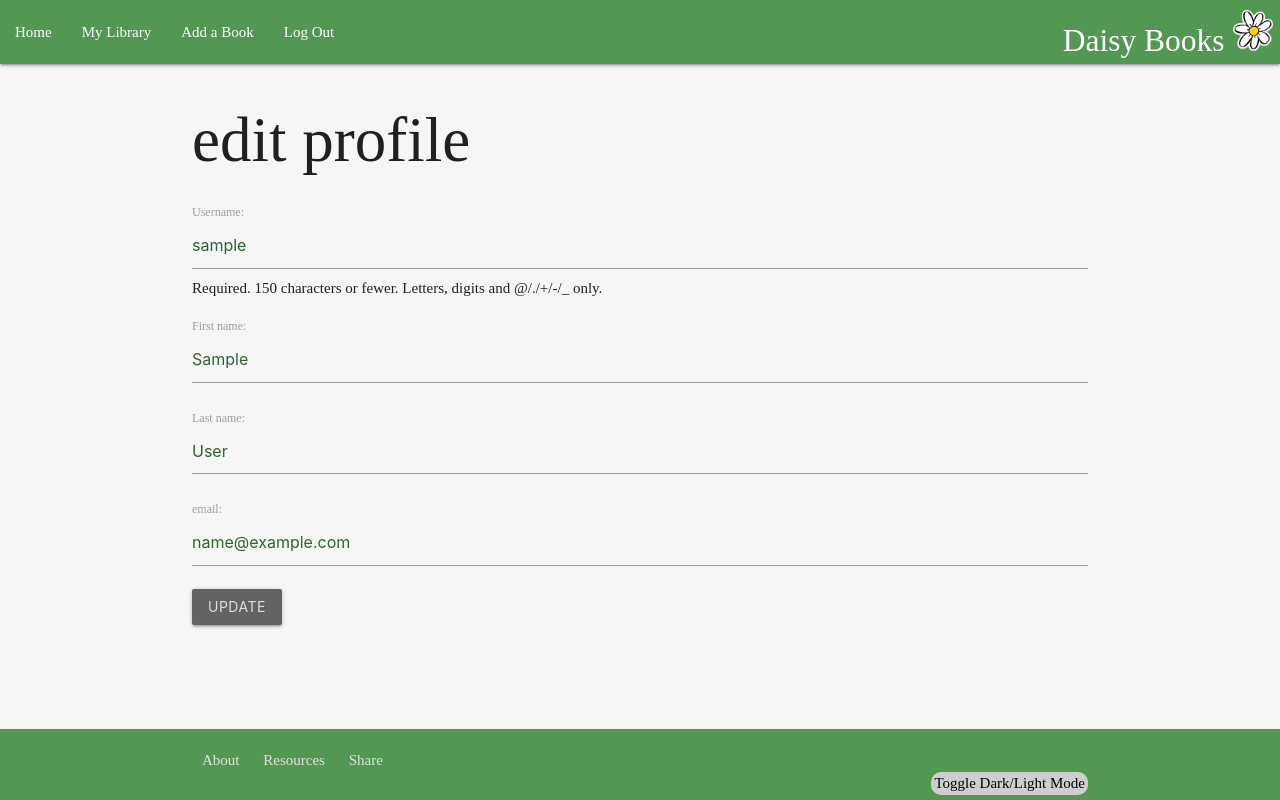
After one commit to Moberg242/bookdaisy, a Django app: page /profile/edit/ in a window 1280 px wide. The commit adds this page. Run offline with Django 4.2, Linux system fonts and the light colour scheme; the visitor is signed in with stand-in values (Sample User, id 1); data comes from the database, SQL or seed files in the repository; some web fonts are replaced.

Commit message:
able to follow and unfollow other users

```diff
--- a/bookdaisy/bookdaisy/settings.py
+++ b/bookdaisy/bookdaisy/settings.py
@@ -41,11 +41,11 @@ ALLOWED_HOSTS = []
 # Application definition
 
 INSTALLED_APPS = [
+    'django.contrib.auth',
     'books',
     'materializecssform',
     'colorfield',
     'django.contrib.admin',
-    'django.contrib.auth',
     'django.contrib.contenttypes',
     'django.contrib.sessions',
     'django.contrib.messages',
@@ -138,7 +138,7 @@ USE_TZ = True
 STATIC_URL = 'static/'
 
 # Add this variable to specify where successful logins should redirect to
-LOGIN_REDIRECT_URL = '/bookshelf/'
+LOGIN_REDIRECT_URL = '/library/1/title'
 
 # Add this variable to specify where logging out redirects to
 LOGOUT_REDIRECT_URL = '/about/'
--- a/bookdaisy/books/forms.py
+++ b/bookdaisy/books/forms.py
@@ -1,11 +1,13 @@
 from typing import Any, Mapping
 from django.core.files.base import File
 from django.db.models.base import Model
+from django.contrib.auth.forms import UserChangeForm
 from django.forms import ModelForm
 from django import forms
 from colorfield.widgets import ColorWidget
 from django.forms.utils import ErrorList
 from django.forms import ModelChoiceField
+from django.contrib.auth.models import User
 from .models import Book, Profile
 
 class BookForm(ModelForm):
@@ -33,3 +35,20 @@ class ShelfColor(ModelForm):
         widgets = {
             'color':ColorWidget,
         }
+
+class ProfileForm(ModelForm):
+    email = forms.EmailField(label='email', widget=forms.TextInput())
+    password = None
+
+    class Meta:
+        model = User
+        fields = ('username', 'first_name', 'last_name', 'email')
+
+    def __init__(self, *args, **kwargs):
+        user = kwargs.pop('instance', None)
+        super().__init__(*args, **kwargs)
+        if user:
+            self.fields['username'].initial = user.username
+            self.fields['first_name'].initial = user.first_name
+            self.fields['last_name'].initial = user.last_name
+            self.fields['email'].initial = user.email
--- a/bookdaisy/books/models.py
+++ b/bookdaisy/books/models.py
@@ -2,10 +2,7 @@ from django.db import models
 from django.contrib.auth.models import User
 from colorfield.fields import ColorField
 from django.urls import reverse
-
 from django.db.models.signals import post_save
-
-
 
 
 # Create your models here.
@@ -51,10 +48,10 @@ class Profile(models.Model):
     user = models.OneToOneField(User, on_delete=models.CASCADE)
     darkTheme = models.BooleanField(default=False)
     color = ColorField(default='000000')
-    # friends = models.ManyToManyField("self",
-    #     related_name="followed_by",
-    #     symmetrical=True,
-    #     blank=True)
+    follows = models.ManyToManyField("self",
+        related_name="followed_by",
+        symmetrical=False,
+        blank=True)
     # https://www.youtube.com/watch?v=KNvSWubOaQY&list=PLCC34OHNcOtoQCR6K4RgBWNi3-7yGgg7b&index=3
 
     def __str__(self):
--- a/bookdaisy/books/templates/base.html
+++ b/bookdaisy/books/templates/base.html
@@ -26,8 +26,7 @@
             <ul id="nav-mobile" class="left hide-on-med-and-down">
                 <!-- <li><a href="{% url 'about' %}">About</a></li> -->
                 {% if user.is_authenticated %}
-                <li><a href="{% url 'home' %}">Bookshelf</a></li>
-                <li><a href="{% url 'edit_bookshelf' %}">Edit Shelf</a></li>
+                <li><a href="{% url 'home' user.id %}">Home</a></li>
                 <li><a href="{% url 'index' '1' 'title' %}">My Library</a></li>
                 <li><a href="{% url 'add_book' %}">Add a Book</a></li>
                 <li><a href="{% url 'logout' %}">Log Out</a></li>
@@ -36,17 +35,21 @@
                 <li><a href="{% url 'signup' %}">Sign Up</a></li>
             </ul>
             {% endif %}
-            <a href="{% url 'home' %}" class="brand-logo right">Daisy Books <img id="headerimg"
+            <a href="#" class="brand-logo right">Daisy Books <img id="headerimg"
                     src="{% static 'daisy.webp' %}" alt=""></a>
         </div>
     </nav>
 
     <ul class="sidenav" id="mobile-demo">
-        <li><a href="{% url 'home' %}">Bookshelf</a></li>
-        <li><a href="{% url 'edit_bookshelf' %}">Edit Shelf</a></li>
+        {% if user.is_authenticated %}
+        <li><a href="{% url 'home' user.id %}">Bookshelf</a></li>
         <li><a href="{% url 'index' '1' 'title' %}">My Library</a></li>
         <li><a href="{% url 'add_book' %}">Add a Book</a></li>
         <li><a href="{% url 'logout' %}">Log Out</a></li>
+        {% else %}
+        <li><a href="{% url 'login' %}"></a>Log In</li>
+        <li><a href="{% url 'signup' %}"></a>Sign Up</li>
+        {% endif %}
     </ul>
 
     <main class="container">
--- a/bookdaisy/books/templates/books/bookshelf/edit_bookshelf.html
+++ b/bookdaisy/books/templates/books/bookshelf/edit_bookshelf.html
@@ -71,6 +71,10 @@
                 <button type="submit" class="right">change bookshelf color</button>
             </form>
 
+        </div>
+        <br>
+        <div>
+            <a href="{% url 'home' user.id %}">back to bookshelf</a>
         </div>
         <div id="modal1" class="modal">
             <div class="modal-content">
--- /dev/null
+++ b/bookdaisy/books/templates/users/edit_profile.html
@@ -0,0 +1,13 @@
+{% extends 'base.html' %} {% block content %}
+
+<h1>edit profile</h1>
+
+
+<form action="{% url 'edit_profile' %}" method="POST">
+    {% csrf_token %}
+    {{ form.as_p }}
+    <input type="submit" class="btn form-btn" value="update">
+    <input type="hidden" name="next" value="{{next}}">
+</form>
+
+{% endblock %}
--- a/bookdaisy/books/urls.py
+++ b/bookdaisy/books/urls.py
@@ -5,7 +5,8 @@ from django.conf import settings
 
 urlpatterns = [
     path('about/', views.about, name='about'),
-    path('bookshelf/', views.home, name='home'),
+    path('profile/edit/', views.edit_profile, name='edit_profile'),
+    path('bookshelf/<int:pk>', views.home, name='home'),
     path('bookshelf/remove/<book_id>/', views.remove, name='remove'),
     path('bookshelf/edit/', views.add, name='edit_bookshelf'),
     path('bookshelf/add/', views.add, name='added'),
--- a/bookdaisy/books/views.py
+++ b/bookdaisy/books/views.py
@@ -10,18 +10,32 @@ from django.views.generic.edit import CreateView, UpdateView, DeleteView
 from django.views.generic.list import ListView
 from django.views.generic.detail import DetailView
 from django.contrib.auth import login
+from django.contrib.auth.models import User
 from django.contrib.auth.forms import UserCreationForm
 from django.contrib.auth.decorators import login_required
 from django.contrib.auth.mixins import LoginRequiredMixin
 from django import template
 from .models import Book, Profile
-from .forms import BookForm, ShelfForm, ShelfColor
+from .forms import BookForm, ShelfForm, ShelfColor, ProfileForm
 
 register = template.Library()
 
 # Create your views here.
 def about(req):
      return render(req, 'about.html')
+
+@login_required
+def edit_profile(req):
+    user = User.objects.get(id=req.user.id)
+    if req.method == 'POST':
+        form = ProfileForm(req.POST, instance=user)
+        if form.is_valid():
+            form.save()
+            login(req, user)
+            return redirect('profile')
+    form = ProfileForm(instance=req.user)
+    return render(req, 'users/edit_profile.html', {'form':form})
+
 
 def signup(request):
   error_message = ''
@@ -99,9 +113,23 @@ class BookDetails(LoginRequiredMixin, DetailView):
 
 '''bookshelf views'''
 @login_required
-def home(req):
-    books = Book.objects.all().filter(Q(bookshelf=True) & Q(user=req.user))
-    return render(req, 'books/bookshelf/home.html', {'books':books})
+def home(req, pk):
+    books = Book.objects.all().filter(Q(bookshelf=True) & Q(user=pk))
+    profile = User.objects.get(id=pk)
+
+    if req.method == 'POST':
+        user = req.user.profile
+        user2 = profile.profile
+        print(user)
+        print(profile.profile)
+        action = req.POST['follow']
+        if action == 'unfollow':
+            user.follows.remove(user2)
+        elif action == 'follow':
+            user.follows.add(user2)
+        user.save()
+
+    return render(req, 'books/bookshelf/home.html', {'books':books, 'pk':pk, 'profile':profile})
 
 @login_required
 def add(req, **pk):
```
Also changed, not shown: bookdaisy/books/admin.py (+15 -2 lines), bookdaisy/books/templates/books/bookshelf/home.html (+70 -14 lines), bookdaisy/books/migrations/0019_profile_follows.py (added), 1 other file.
